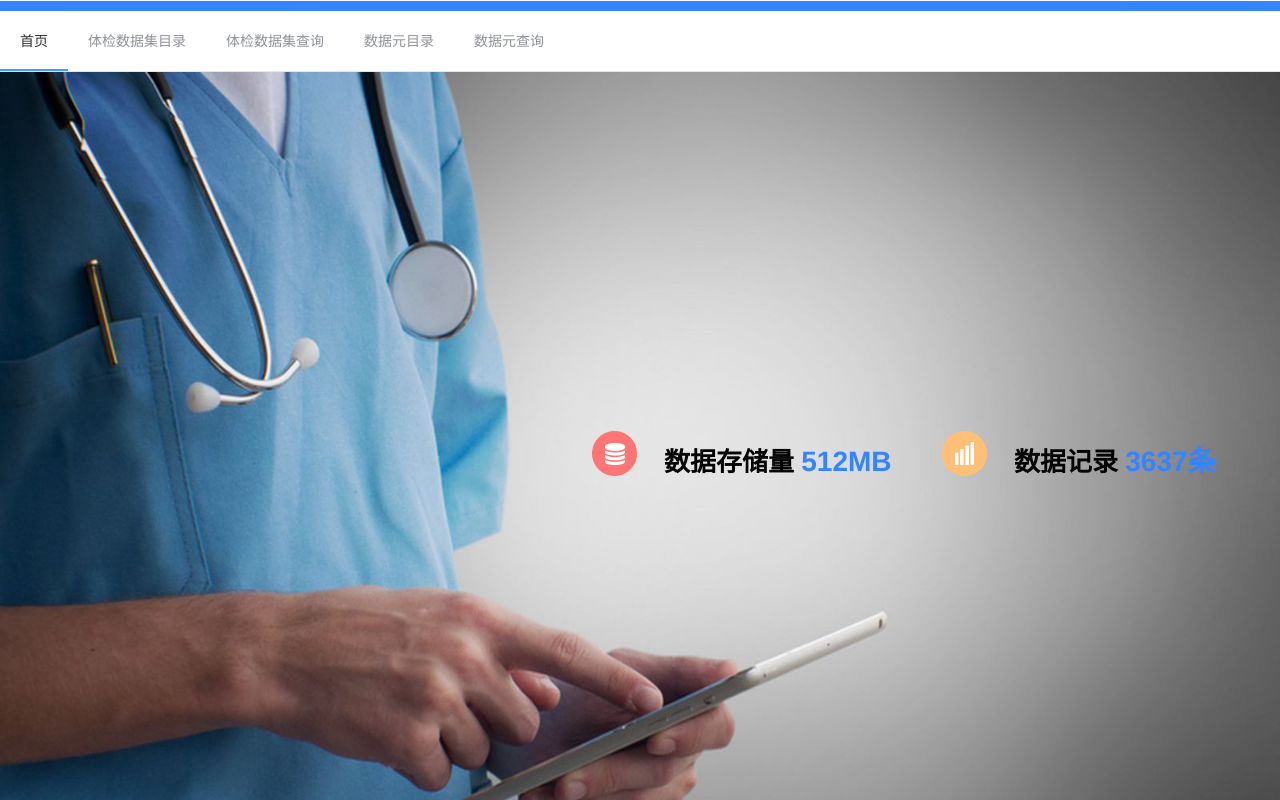
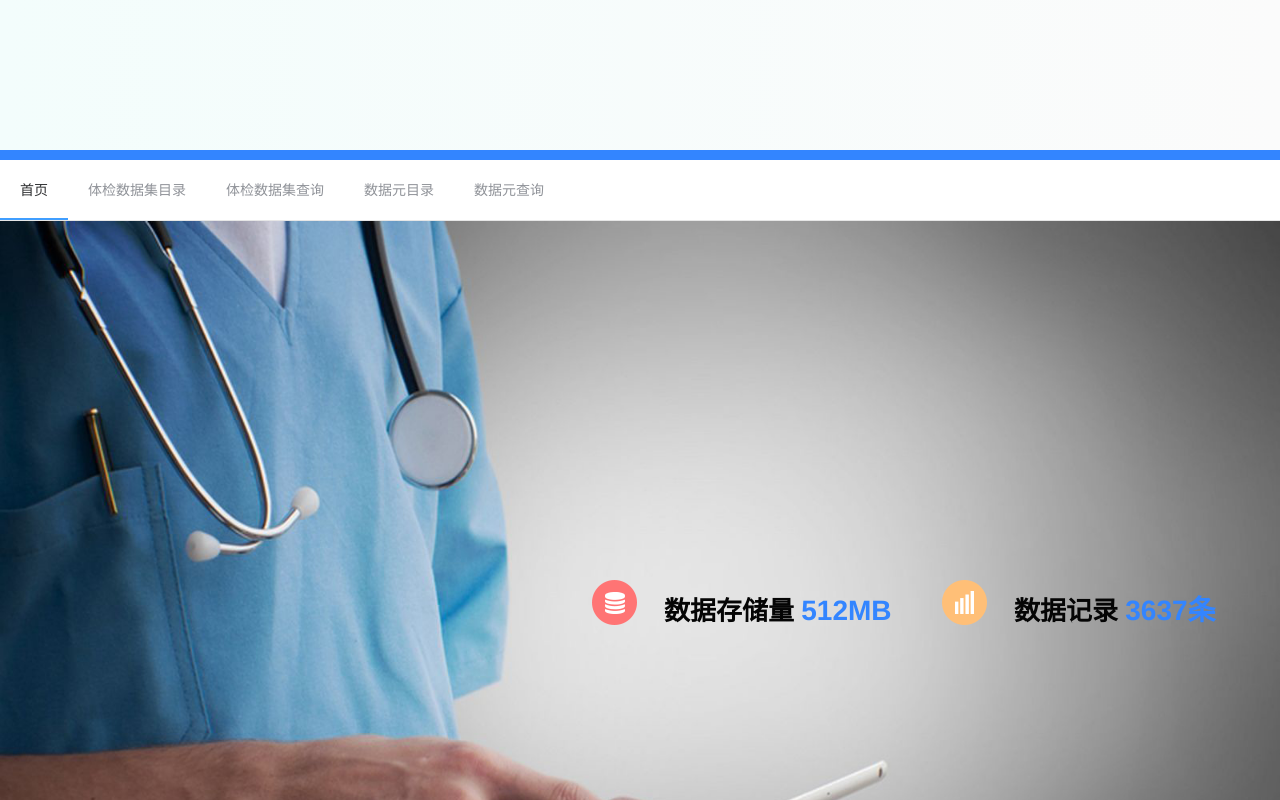
Before and after one commit to m1rroring/dataportal, a Vue app: page / in a window 1280 px wide. Built offline with nearby package versions, Linux system fonts and the light colour scheme.

Commit message:
设置head页面高度150

```diff
--- a/src/App.vue
+++ b/src/App.vue
@@ -184,7 +184,7 @@ export default {
     background-image: linear-gradient(to right, #f3fdfc , #fbfbfb);
     .head {
       width: 100%;
-      height: 1px;
+      height: 150px;
       margin: 0 auto;
       //background: url('./assets/banner.png') no-repeat;
       background-size: 100% 100%;
```
